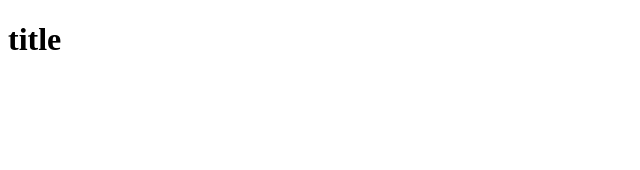
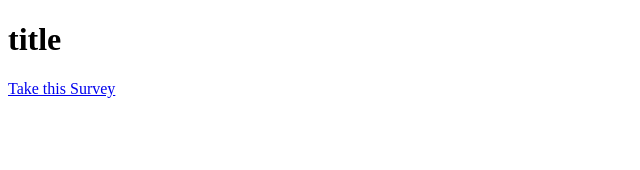
Before and after one commit to genericdude1998/codelabs-assignment, a React app: page /takeSurvey in a window 1280 px wide. Shown: the top 170 px of the page, without its empty margins (0-640 px from the left). Built offline with nearby package versions, Linux system fonts and the light colour scheme.

Commit message:
added link to take survey in surveys list

```diff
--- a/src/surveysList/survey/Survey.jsx
+++ b/src/surveysList/survey/Survey.jsx
@@ -1,10 +1,12 @@
 import React from 'react';
+import { Link } from 'react-router-dom';
 
 const Survey = ({title, surveyId}) => {
 
     return (
         <div>
             <h1>{title}</h1>
+            <Link to={`/takeSurvey/:${title}`}>Take this Survey</Link>
         </div>
     );
 }
```
